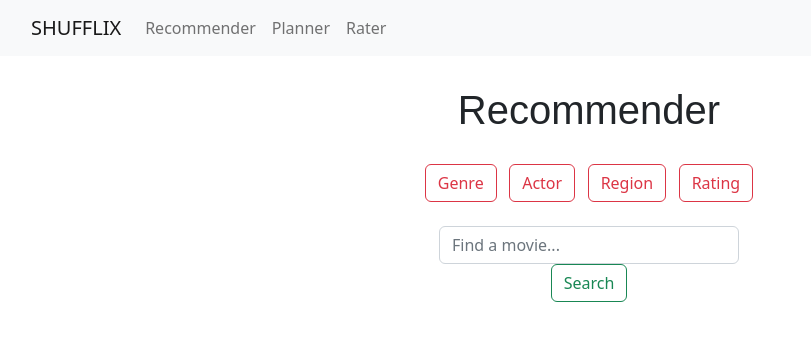
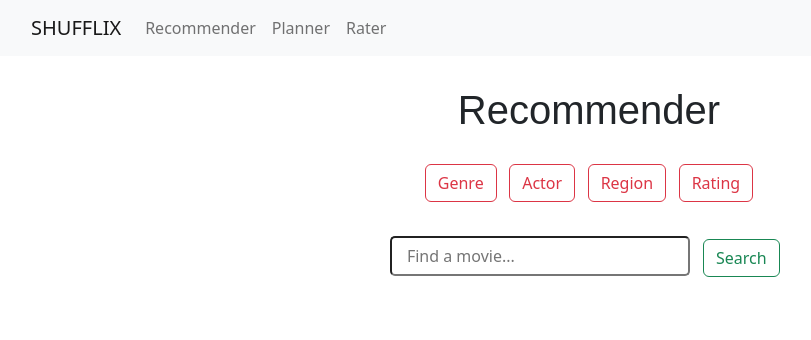
Before and after one commit to NeilGGopal/MovieRecommender, a React (Create React App) app in the folder react-app/: page /recommend in a window 1280 px wide. Shown: the top 340 px of the page, without its empty margins (51-862 px from the left). Built offline with nearby package versions, Linux system fonts and the light colour scheme.

Commit message:
searchbar and button in-line now

```diff
--- a/react-app/src/App.css
+++ b/react-app/src/App.css
@@ -51,7 +51,7 @@ td {
 }
 
 .search {
-  width: 300px;
+  width: 500px;
 }
 @keyframes App-logo-spin {
   from {
--- a/react-app/src/components/Recommend.js
+++ b/react-app/src/components/Recommend.js
@@ -30,10 +30,18 @@ function Recommend() {
           <Button variant="btn btn-outline-danger">Rating </Button>
           <br></br>
           <br></br>
-          <div className='search'>
-            <input class="form-control me-2" type="search" placeholder="Find a movie..." aria-label="Search"/>
-            <a href="/results" class="btn btn-outline-success" type="submit">Search</a>
-          </div>
+          <fieldset className='control-form me-2'>
+            <div>
+              <input
+                style={{width: "300px", marginTop: "10px", height:'40px', borderRadius:'5px'}}
+                type="text"
+                placeholder="   Find a movie..."
+              />
+              &nbsp; &nbsp;
+              <a href="/results" class="btn btn-outline-success" type="submit">Search</a>
+            </div>
+
+          </fieldset>
     </div>
 
   );
```
